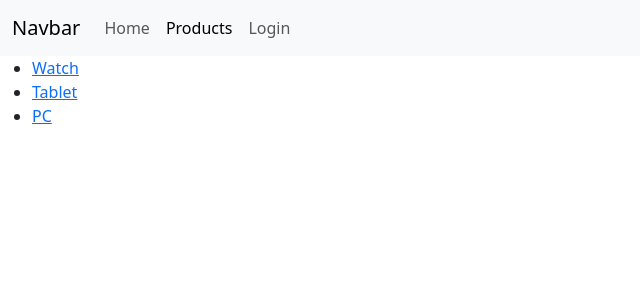
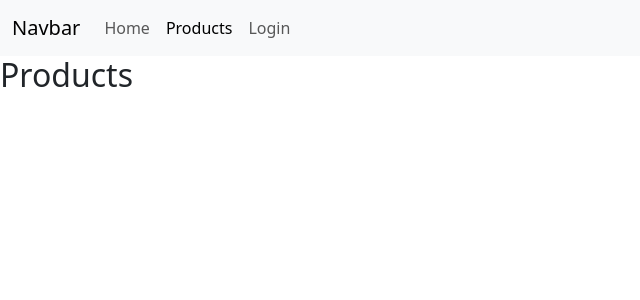
Before and after one commit to NadirSarsri/app-router, a React (Create React App) app: page /products in a window 1280 px wide. Shown: the top 300 px of the page, without its empty margins (0-640 px from the left). Built offline with nearby package versions, Linux system fonts and the light colour scheme.

Commit message:
react routes implemented

```diff
--- a/src/App.js
+++ b/src/App.js
@@ -1,12 +1,10 @@
 import { Routes, Route } from "react-router-dom";
-// imports page components
+// importation des composants page
+
 import Home from "./pages/home";
 import Products from "./pages/products";
 import Login from "./pages/login";
-// import navbar component from "./components"
 import Navbar from "./components/navbar";
-import NotFound from "./pages/notFound";
-import ProductDetails from "./components/productDetails";
 
 function App() {
   return (
@@ -15,11 +13,7 @@ function App() {
       <Routes>
         <Route path="/" element={<Home />} />
         <Route path="products" element={<Products />} />
-
-        <Route path="products/:id" element={<ProductDetails />} />
-
         <Route path="login" element={<Login />} />
-        <Route path="*" element={<NotFound />} />
       </Routes>
     </>
   );
--- a/src/components/navbar.jsx
+++ b/src/components/navbar.jsx
@@ -1,4 +1,4 @@
-import { Link, NavLink } from "react-router-dom";
+import { NavLink } from "react-router-dom";
 export default function Navbar() {
   return (
     <nav className="navbar navbar-expand-lg bg-body-tertiary">
@@ -14,13 +14,13 @@ export default function Navbar() {
         </button>
         <div className="collapse navbar-collapse" id="navbarNavAltMarkup">
           <div className="navbar-nav">
-            <NavLink to="/" end className="nav-link" aria-current="page">
+            <NavLink end to="/" className="nav-link">
               Home
             </NavLink>
-            <NavLink to="/products" className="nav-link">
+            <NavLink to="products" className="nav-link">
               Products
             </NavLink>
-            <NavLink to="/login" className="nav-link">
+            <NavLink to="login" className="nav-link">
               Login
             </NavLink>
           </div>
--- a/src/index.js
+++ b/src/index.js
@@ -3,10 +3,11 @@ import ReactDOM from "react-dom/client";
 import "./index.css";
 import App from "./App";
 import reportWebVitals from "./reportWebVitals";
-import { BrowserRouter } from "react-router-dom";
 
 import "bootstrap/dist/css/bootstrap.css";
 import bootstrap from "bootstrap";
+
+import { BrowserRouter } from "react-router-dom";
 
 const root = ReactDOM.createRoot(document.getElementById("root"));
 root.render(
--- a/src/pages/products.jsx
+++ b/src/pages/products.jsx
@@ -1,20 +1,3 @@
-import { Link, Outlet } from "react-router-dom";
-const products = [
-  { id: 1, name: "Watch" },
-  { id: 2, name: "Tablet" },
-  { id: 3, name: "PC" },
-];
-
 export default function Products() {
-  return (
-    <>
-      <ul>
-        {products.map((product) => (
-          <li key={product.id}>
-            <Link to={`${product.id}`}>{product.name}</Link>
-          </li>
-        ))}
-      </ul>
-    </>
-  );
+  return <h2>Products</h2>;
 }
```
